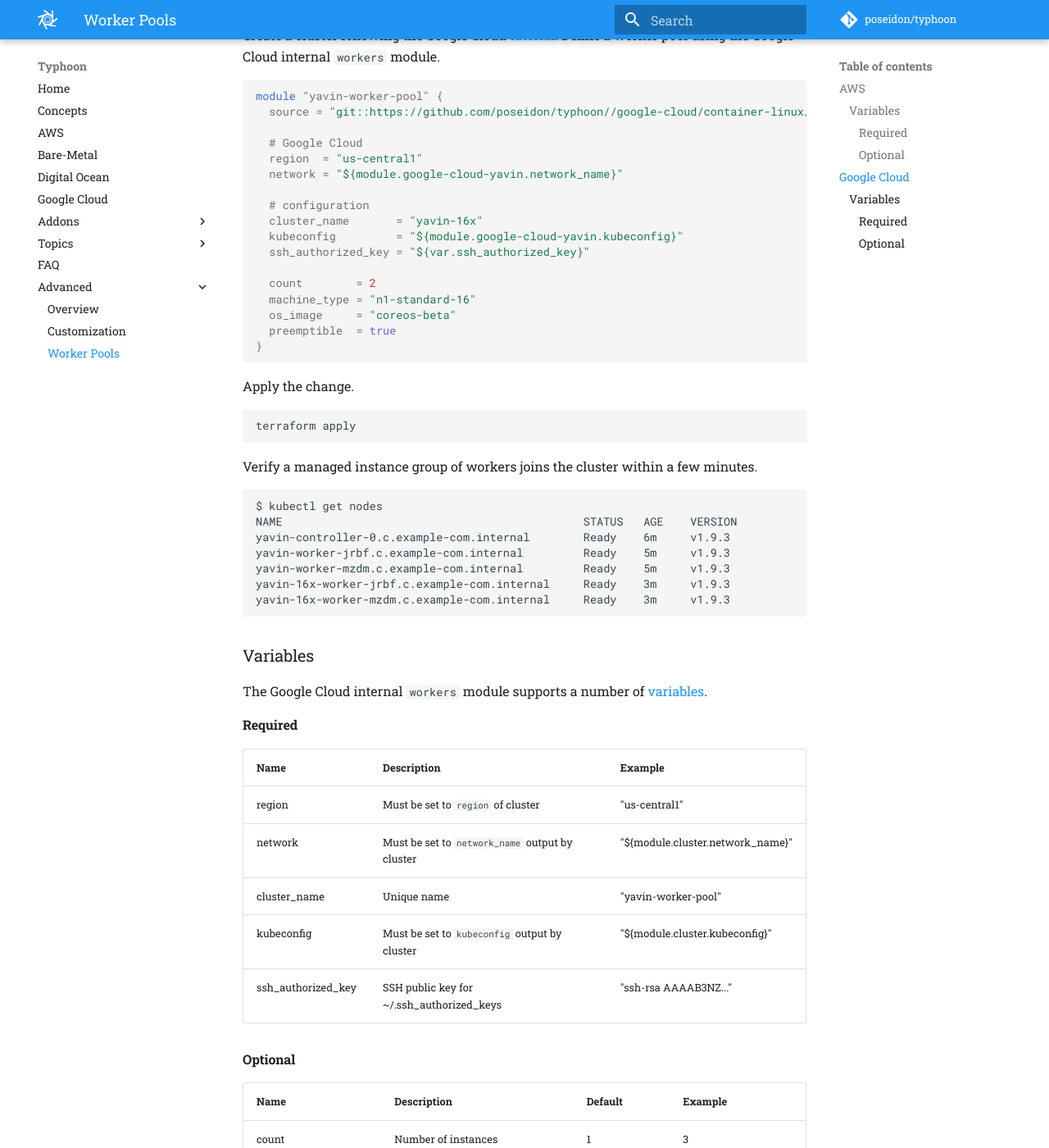
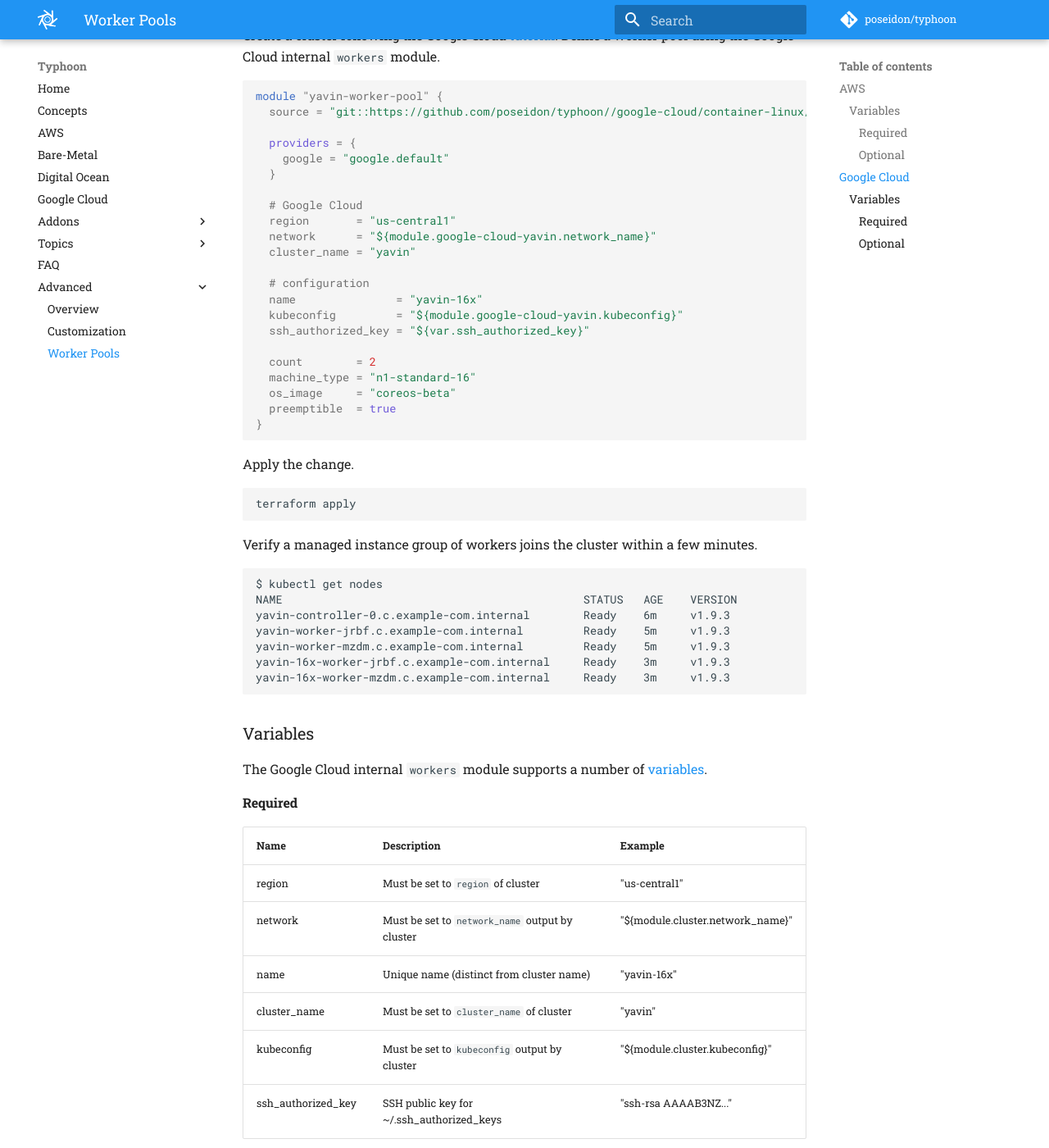
Before and after one commit to poseidon/typhoon, an MkDocs documentation site: the page built from docs/advanced/worker-pools.md, in a window 1280 px wide and 1400 px high, scrolled down 2224 px. Shown: the whole window at 82% size. Built offline with MkDocs 1.6.1 and Material for MkDocs 9.7.7, drawn with Linux system fonts in a browser that asks for light colours; comment, search, counter and statistics services are not loaded; old or Windows-style settings are respelled for this version of MkDocs.

Commit message:
Fix overly strict firewall for GCP "worker pools"
* Fix issue where worker firewall rules didn't apply to
additional workers attached to a GCP cluster using the new
"worker pools" feature (unreleased, #148). Solves host
connection timeouts and pods not being scheduled to attached
worker pools.
* Add `name` field to GCP internal worker module to represent
the unique name of of the worker pool
* Use `cluster_name` field of GCP internal worker module for
passing the name of the cluster to which workers should be
attached

```diff
--- a/docs/advanced/worker-pools.md
+++ b/docs/advanced/worker-pools.md
@@ -79,12 +79,17 @@
 module "yavin-worker-pool" {
   source = "git::https://github.com/poseidon/typhoon//google-cloud/container-linux/kubernetes/workers?ref=v1.9.4"
 
+  providers = {
+    google = "google.default"
+  }
+
   # Google Cloud
-  region  = "us-central1"
-  network = "${module.google-cloud-yavin.network_name}"
+  region       = "us-central1"
+  network      = "${module.google-cloud-yavin.network_name}"
+  cluster_name = "yavin"
 
   # configuration
-  cluster_name       = "yavin-16x"
+  name               = "yavin-16x"
   kubeconfig         = "${module.google-cloud-yavin.kubeconfig}"
   ssh_authorized_key = "${var.ssh_authorized_key}"
 
@@ -123,7 +128,8 @@
 |:-----|:------------|:--------|
 | region | Must be set to `region` of cluster | "us-central1" |
 | network | Must be set to `network_name` output by cluster | "${module.cluster.network_name}" |
-| cluster_name | Unique name | "yavin-worker-pool" |
+| name | Unique name (distinct from cluster name) | "yavin-16x" |
+| cluster_name | Must be set to `cluster_name` of cluster | "yavin" |
 | kubeconfig | Must be set to `kubeconfig` output by cluster | "${module.cluster.kubeconfig}" |
 | ssh_authorized_key | SSH public key for ~/.ssh_authorized_keys | "ssh-rsa AAAAB3NZ..." |
 
```
Also changed, not shown: 5 other files.
